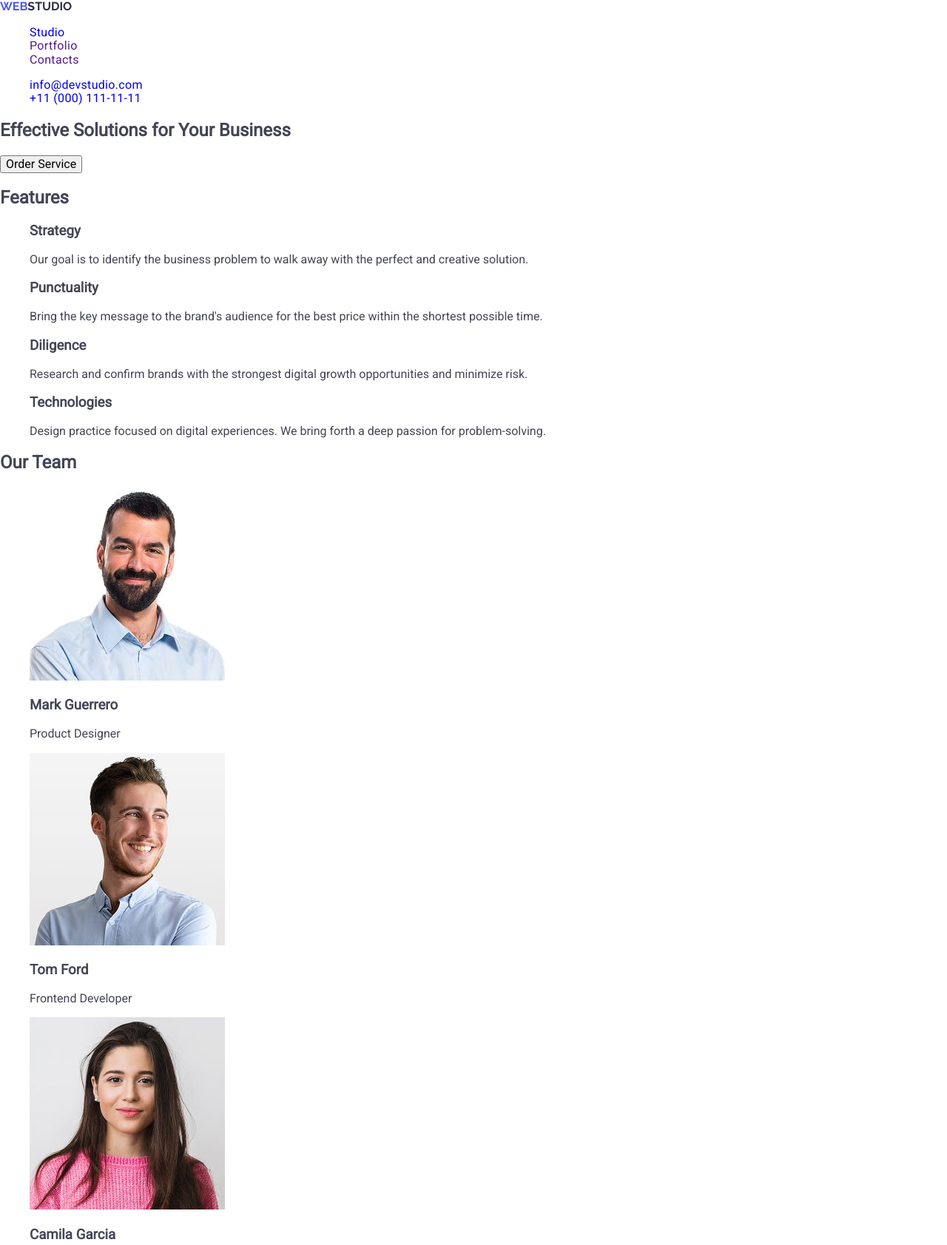
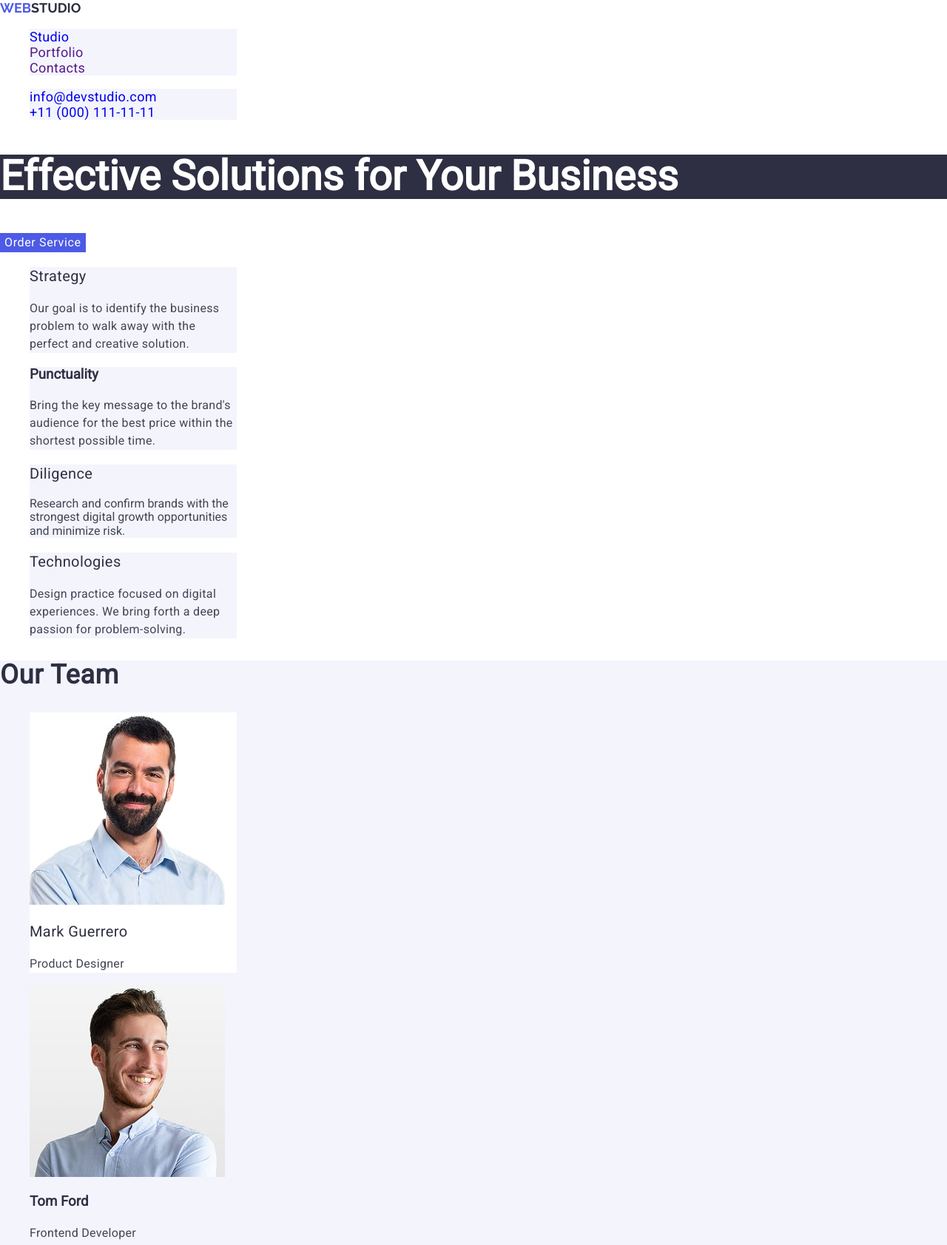
Before and after one commit to MilaB-oss/goit-markup-hw-02, a plain HTML site: page index.html in a window 1280 px wide. Shown: the top 1683 px of the page at 74% size. Drawn offline with nearby package versions, Linux system fonts and the light colour scheme.

Commit message:
add styles

```diff
--- a/css/styles.css
+++ b/css/styles.css
@@ -1,9 +1,18 @@
 body{
     font-family: "Roboto", sans-serif;
     color: #434455;
-    background-color: background #FFFFFF;
+    background-color: #ffffff;
 }
 
+h1,h3 {
+        color: #2E2F42;
+}
+.page-header {
+    font-size: 18px;
+    line-height: 1.17;
+    letter-spacing: 0.03em
+    background-color: #ffffff;
+}
 ul,
 ol {
 list-style: none;
@@ -15,6 +24,7 @@ a {
 .logo {
 font-family: "Raleway", sans-serif;
 font-weight: 700;
+font-size: 18px
 line-height: 1.17
 letter-spacing: 0.03em;
 text-transform: uppercase;
@@ -22,6 +32,9 @@ color: #4d5ae5;
 }
 
 .header-logo .logo-part {
+    font-size: 18px
+    line-height: 1.17
+    letter-spacing: 0.03em;
     color: #2e2f42;
     line-height: 1.17
 }
@@ -32,11 +45,15 @@ color: #4d5ae5;
     letter-spacing: 0.02em
 }
 
+.nav-list {
+    list-style: none;
+}
+
 .nav-link {
 font-size: 16;
 letter-spacing: 0.02em;
 font-weight:500
-line-height: 1.5
+line-height:1.5
 color: #2e2f42;
 }
 
@@ -58,7 +75,135 @@ color: #434455;
     letter-spacing: 0.02em;
     color: #404bbf;
 }
+.section-main {
+        background-color: #2e2f42;
+}
+.section-main-title {
+    background: #2e2f42;
+    font-size: 56px;
+    line-height: 1.07;
+    color: #ffffff;
+}
+.section-main-button {
+    font-size: 16px;
+    font-weight: 500;
+    font-family: "Roboto", sans-serif;
+    line-height: 1.5;
+    letter-spacing: 0.04em;
+    color: #ffffff;
+    background-color: #4D5AE5;
+    border: none;
+}
+.section-main-button:hover,
+.section-main-button:focus {
+    background-color: #404bbf;
+}
+
+li {
+    background-color: #F4F4FD;
+    width: 280px;
+}
+.section-features {
+    background-color: #ffffff;
+}
+
+.features-list {
+    list-style: none;
+
+}
+
+.feature-item {
+    width: 280px;
+}
+
+.feature-title {
+    font-weight: 500;
+    font-size: 20px;
+    line-height: 1.2;
+    letter-spacing: 0.02em;
+    color: #2e2f42;
+}
+
+.feature-text {
+    font-size: 16px;
+    line-height: 1.5;
+    letter-spacing: 0.02em;
+    color: #434455;
+}
+
+.section-team {
+    background-color: #F4F4FD;
+}
+
+.team-title {
+    font-size: 36px;
+    line-height: 1.11;
+    letter-spacing: 0.02em;
+    color: #2e2f42;
+}
+
+.team-list {
+    list-style: none;
+    }
+
+.team-item {
+    background-color: #FFFFFF;
+    width: 280px;
+    }
+
+.team-title-small {
+    font-weight: 500;
+    font-size: 20px;
+    line-height: 1.2;
+    letter-spacing: 0.02em;
+    color: #2e2f42;
+}
+
+.team-text {
+    font-size: 16px;
+    line-height: 1.5;
+    letter-spacing: 0.02em;
+    color: #434455;
+}
+.section-portfolio {
+    padding: 60px 40px;
+}
+
+.portfolio-title {
+    font-size: 36px;
+    line-height: 1.11;
+    letter-spacing: 0.02em;
+    color: #2e2f42;
+}
+
+.portfolio-list {
+    list-style: none;
+    }
+
+.portfolio-item {
+    background-color: #FFFFFF;
+    width: 360px;
+}
+
+.portfolio-image {
+    width: 360px;
+}
+
+.portfolio-title-small {
+    font-weight: 500;
+    font-size: 20px;
+    line-height: 1.2;
+    letter-spacing: 0.02em;
+    color: #2e2f42;
+}
+
+.portfolio-text {
+    font-size: 16px;
+    line-height: 1.5;
+    letter-spacing: 0.02em;
+    color: #434455;
+}
 
 .page-footer {
-        background-color: #2e2f42;
+    background-color: #2e2f42;
 }
--- a/index.html
+++ b/index.html
@@ -28,104 +28,103 @@
 </address>
     </header>
     <main>
-        <section>
-            <h1>Effective Solutions for Your Business</h1>
-            <button type="button">Order Service</button>
+        <section class="section.main">
+            <h1 class="section-main-title">Effective Solutions for Your Business</h1>
+            <button class="section-main-button" type="button">Order Service</button>
         </section>
-        <section>
-            <h2 class="hidden">Features</h2>
-            <ul>
-                <li>
-                    <h3>Strategy</h3>
-                    <p>Our goal is to identify the business
-                        problem to walk away with the perfect and creative solution. </p>
+        <section class="section-features">
+            <h2 hidden>Features</h2>
+            <ul class="features-list">
+                <li class="fature-item">
+                    <h3 class="feature-title"> Strategy</h3>
+                    <p class="feature-text">Our goal is to identify the business problem to walk away with the perfect and creative solution. </p>
                 </li>
-                <li>
+                <li class="feature-item">
                     <h3>Punctuality</h3>
-                    <p>Bring the key message to the brand's audience for the best price within the shortest possible time.</p>
+                    <p class="feature-text">Bring the key message to the brand's audience for the best price within the shortest possible time.</p>
                 </li>
-                <li>
-                    <h3>Diligence</h3>
+                <li class="feature-item">
+                    <h3 class="feature-title">Diligence</h3>
                     <p>Research and confirm brands with the strongest digital growth opportunities and minimize risk.</p>
                 </li>
                 <li>
-                    <h3>Technologies</h3>
-                    <p>Design practice focused on digital experiences. We bring forth a deep passion for problem-solving.</p>
+                    <h3 class="feature-title">Technologies</h3>
+                    <p class="feature-text">Design practice focused on digital experiences. We bring forth a deep passion for problem-solving.</p>
                 </li>
             </ul>
         </section>
-        <section>
-            <h2>Our Team</h2>
-            <ul>
-                <li>
+        <section class="section-team">
+            <h2 class="team-title">Our Team</h2>
+            <ul class="team-list">
+                <li class="team-item">
                     <img src="./images/img-1.jpg"
                     alt="young men with a beard"
                     width="264" height="260">
-                    <h3>Mark Guerrero</h3>
-                    <p>Product Designer</p>
+                    <h3 class="team-title-small">Mark Guerrero</h3>
+                    <p class="team-text">Product Designer</p>
                 </li>
                 <li>
                     <img src="./images/img-2.jpg"
                     alt="young smiling man"
                     width="264" height="260">
                     <h3>Tom Ford</h3>
-                    <p>Frontend Developer</p>
+                    <p class="team-text">Frontend Developer</p>
                 </li>
-                <li>
+                <li class="team-item">
                     <img src="./images/img-3.jpg"
                      alt="young woman in a pink sweater"
                     width="264" height="260">
-                    <h3>Camila Garcia</h3>
-                    <p>Marketing</p>
+                    <h3 class="team-title-small">Camila Garcia</h3>
+                    <p class="team-text">Marketing</p>
                 </li>
-                <li>
+                <li class="team-item">
                     <img src="./images/img-4.jpg"
                     alt="young smiling guy"
                     width="264" height="260">
-                    <h3>Daniel Wilson</h3>
-                    <p>UI Designer</p>
+                    <h3 class="team-title-small">Daniel Wilson</h3>
+                    <p class="team-text">UI Designer</p>
                 </li>
             </ul>
         </section>
-        <section>
-            <h2>Our Portfolio</h2>
-            <ul>
-                <li>
+        <section class="section-portfolio">
+            <h2 class="portfolio-title">Our Portfolio</h2>
+            <ul class="portfolio-list">
+                <li class="portfolio-item">
                     <img src="./images/img-5.jpg"
                     alt="Banking app interface"
                     width="360" height="300">
                     <h3>Banking App</h3>
                     <a href="./index.html">App</a>
                 </li>
-                <li>
+                <li class="portfolio-item">
                     <img src="./images/img-6.jpg"
                     alt="Cashless payment terminal"
                     width="360" height="300">
                     <h3>Cashless Payment</h3>
                     <a href="./index.html">Marketing</a>
                 </li>
-                <li>
+                <li class="portfolio-item">
                     <img src="./images/img-7.jpg"
                     alt="Meditation app on smartphone screen"
                     width="360" height="300">
                     <h3>Meditation App</h3>
                     <a href="./index.html">App</a>
                 </li>
-                <li>
+                <li class="portfolio-item">
                     <img src="./images/img-8.jpg"
                      alt="Taxi service app interface"
                     width="360" height="300">
                     <h3>Taxi Service</h3>
                     <a href="./index.html">Marketing</a>
                 </li>
-                <li>
+                <li class="portfolio-item">
                     <img src="./images/img-9.jpg"
                     alt="Illustrations on device screen"
                     width="360" height="300">
                     <h3>Screen Illustrations</h3>
                     <a href="./index.html">Design</a>
                 </li>
-                <li>
+                <li class="portfolio-item">
                     <img src="./images/img-10.jpg"
                     alt="Young woman smiling while studying online"
                     width="360" height="300">
```
